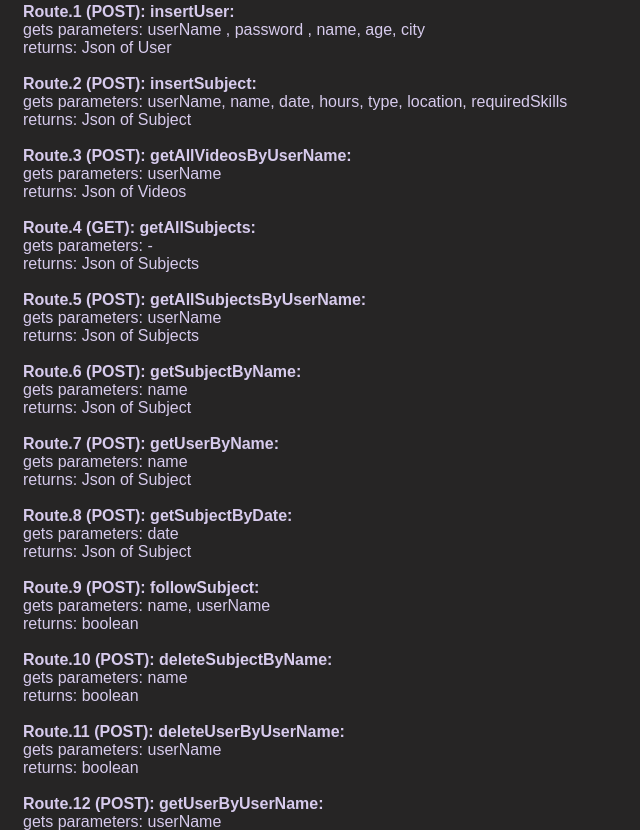
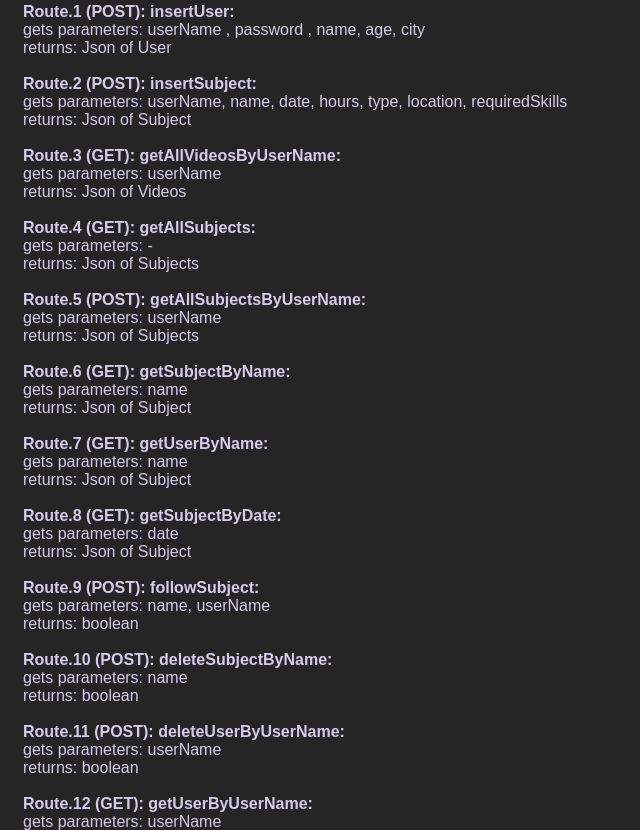
Before and after one commit to ReutLeib/JeMusic, a website: page service/public/html/index.html in a window 1280 px wide. Shown: the part 1271-2101 px from the top of the page, without its empty margins (0-640 px from the left). Drawn offline with Linux system fonts and the light colour scheme.

Commit message:
fixed code

```diff
--- a/service/public/html/index.html
+++ b/service/public/html/index.html
@@ -122,7 +122,7 @@
           gets parameters: userName,  name, date, hours, type, location, requiredSkills<br>
           returns: Json of Subject  <br><br>
 
-      <b>Route.3 (POST): getAllVideosByUserName: </b><br>
+      <b>Route.3 (GET): getAllVideosByUserName: </b><br>
           gets parameters: userName <br>
           returns: Json of Videos<br><br>
 
@@ -134,15 +134,15 @@
           gets parameters: userName <br>
           returns: Json of Subjects <br><br>
 
-      <b>Route.6 (POST): getSubjectByName: </b><br>
+      <b>Route.6 (GET): getSubjectByName: </b><br>
           gets parameters: name <br>
           returns: Json of Subject <br><br>
 
-      <b>Route.7 (POST): getUserByName: </b><br>
+      <b>Route.7 (GET): getUserByName: </b><br>
           gets parameters: name <br>
           returns: Json of Subject <br><br>
 
-      <b>Route.8 (POST): getSubjectByDate: </b><br>
+      <b>Route.8 (GET): getSubjectByDate: </b><br>
           gets parameters: date <br>
           returns: Json of Subject<br><br>
 
@@ -158,7 +158,7 @@
           gets parameters: userName<br>
           returns: boolean<br><br>
 
-      <b>Route.12 (POST): getUserByUserName: </b><br>
+      <b>Route.12 (GET): getUserByUserName: </b><br>
           gets parameters: userName<br>
           returns: Json of User<br><br>
 
```
